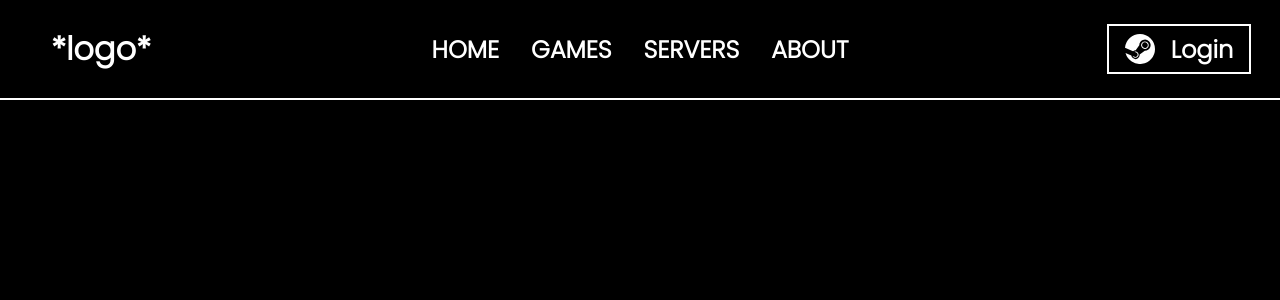
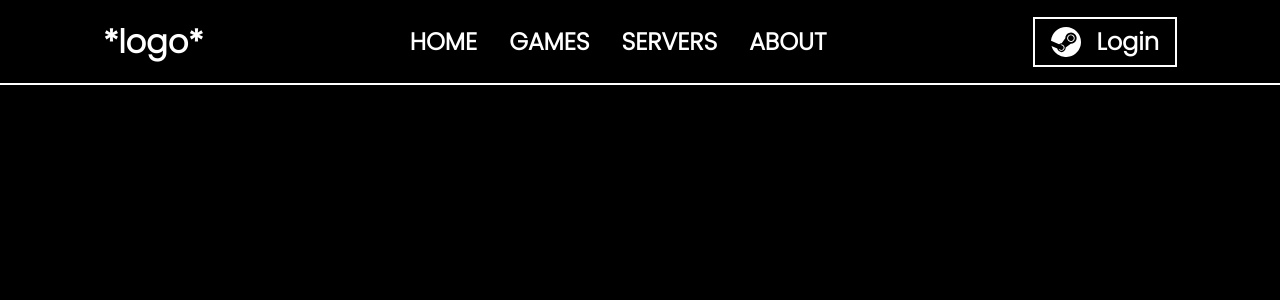
Before and after one commit to RobertsG9751/prakse2023, a React (Create React App) app in the folder frontend/: page / in a window 1280 px wide. Shown: the top 300 px of the page. Built offline with nearby package versions, Linux system fonts and the light colour scheme.

Commit message:
header ievietots failaa, salabots css uz mazakiem ekraniem

```diff
--- a/frontend/src/App.js
+++ b/frontend/src/App.js
@@ -3,6 +3,7 @@ import { useState, useEffect } from "react";
 import * as Function from "./functions";
 import Login from "./Components/Login";
 import Logout from "./Components/Logout";
+import Header from "./Components/Header";
 
 function App() {
   const [isUser, setIsUser] = useState(false);
@@ -26,8 +27,7 @@ function App() {
 
   return (
     <>
-      {isUser === false && <Login></Login>}
-      {isUser === true && <Logout></Logout>}
+      <Header isLogged={isUser}></Header>
     </>
   );
 }
--- /dev/null
+++ b/frontend/src/Components/Header.js
@@ -0,0 +1,24 @@
+import style from "./Header.module.css"
+import Login from "./Login"
+import Logout from "./Logout"
+
+const Header = (props) =>{
+    return(
+        <header className={style.header}>
+            <div className={style.logo}>
+                <h1>*logo*</h1>
+            </div>
+            <nav className={style.main_menu}>
+                <ul className={style.main_menu_list}>
+                <li>Home</li>
+                <li>Games</li>
+                <li>Servers</li>
+                <li>About</li>
+                </ul>
+            </nav>
+            {props.isLogged===true&&(<Logout></Logout>)}
+            {props.isLogged===false&&(<Login></Login>)}
+        </header>
+    )
+}
+export default Header
--- /dev/null
+++ b/frontend/src/Components/Header.module.css
@@ -0,0 +1,63 @@
+.heading {
+    color: white;
+  }
+  .wrapper {
+    flex-direction: column;
+  }
+
+  .header {
+    color: white;
+    width: 100%;
+    display: flex;
+    justify-content: space-around;
+    align-items: center;
+    border-bottom: 2px solid white;
+    height: 85px;
+  }
+  .logo {
+    place-self: center;
+  }
+
+  .main_menu_list {
+    font-size: 1.5rem;
+    text-transform: uppercase;
+    display: flex;
+    flex-direction: row;
+    gap: 2rem;
+  }
+
+  .main_menu_list li {
+    list-style: none;
+    cursor: pointer;
+    position: relative;
+    font-weight: 600;
+  }
+
+  .main_menu_list li::after {
+    position: absolute;
+    content: "";
+    background-color: white;
+    left: 0;
+    bottom: 0;
+    height: 3px;
+    width: 100%;
+    transform: scaleX(0);
+    transition: transform 0.2s ease-in-out;
+    transform-origin: bottom left;
+  }
+
+  .main_menu_list li:hover::after {
+    transform: scaleX(1);
+  }
+
+  @media only screen and (max-width: 800px) {
+    .logo{
+        display: none;
+    }
+    .main_menu_list{
+        width: 100%;
+        display: flex;
+        justify-content: center;
+        align-items: center;
+    }
+  }
--- a/frontend/src/Components/Login.js
+++ b/frontend/src/Components/Login.js
@@ -3,33 +3,12 @@ import React from "react";
 
 const Login = () => {
   return (
-    <header>
-      <div className={style.logo}>
-        <h1>*logo*</h1>
-      </div>
-      <nav className={style.main_menu}>
-        <ul className={style.main_menu_list}>
-          <li>Home</li>
-          <li>Games</li>
-          <li>Servers</li>
-          <li>About</li>
-        </ul>
-      </nav>
-      <a
-        href="http://localhost:3001/api/auth/steam"
-        className={style.login_btn}
-      >
-        <svg
-          className={style.steam_logo}
-          id={style.steam}
-          viewBox="0 0 14 14"
-          xmlns="http://www.w3.org/2000/svg"
-        >
-          <path d="M7 0a7.074 7.074 0 00-4.777 1.863A6.926 6.926 0 000 6.44l3.783 1.553c.32-.226.701-.35 1.094-.357h.11l1.672-2.418v-.025c.005-.516.164-1.02.458-1.446a2.639 2.639 0 011.192-.952 2.671 2.671 0 012.873.583c.367.367.616.833.716 1.34.1.506.046 1.03-.155 1.507-.2.476-.54.883-.974 1.17a2.665 2.665 0 01-1.466.439H9.24l-2.38 1.711v.096c.01.493-.17.97-.5 1.34a1.997 1.997 0 01-2.675.264 1.957 1.957 0 01-.757-1.216L.238 8.91a6.934 6.934 0 002.907 3.954 7.067 7.067 0 004.822 1.072 7.028 7.028 0 004.338-2.343A6.886 6.886 0 0014 7a6.961 6.961 0 00-2.046-4.923A7.116 7.116 0 007 0zM4.426 10.62l-.862-.355c.149.322.409.582.734.731a1.515 1.515 0 001.61-.343 1.477 1.477 0 00.32-1.598 1.465 1.465 0 00-.779-.796 1.488 1.488 0 00-1.12-.024l.889.369a1.1 1.1 0 01.592.592c.111.267.11.566 0 .833a1.081 1.081 0 01-.572.572c-.257.11-.548.117-.812.02zm6.64-5.427a1.73 1.73 0 00-.307-.964 1.76 1.76 0 00-.795-.634 1.78 1.78 0 00-1.914.39 1.726 1.726 0 00-.374 1.898c.134.318.36.59.65.78a1.777 1.777 0 002.229-.227 1.747 1.747 0 00.51-1.243zm-3.082 0c.003-.26.083-.512.23-.726a1.339 1.339 0 012.04-.182 1.307 1.307 0 01.277 1.43 1.315 1.315 0 01-.491.584 1.336 1.336 0 01-1.673-.175 1.31 1.31 0 01-.383-.931z"></path>
-        </svg>
-        <span>Login</span>
-      </a>
-    </header>
+    <a href="http://localhost:3001/api/auth/steam"className={style.login_btn}>
+      <svg className={style.steam_logo} id={style.steam} viewBox="0 0 14 14" xmlns="http://www.w3.org/2000/svg">
+      <path d="M7 0a7.074 7.074 0 00-4.777 1.863A6.926 6.926 0 000 6.44l3.783 1.553c.32-.226.701-.35 1.094-.357h.11l1.672-2.418v-.025c.005-.516.164-1.02.458-1.446a2.639 2.639 0 011.192-.952 2.671 2.671 0 012.873.583c.367.367.616.833.716 1.34.1.506.046 1.03-.155 1.507-.2.476-.54.883-.974 1.17a2.665 2.665 0 01-1.466.439H9.24l-2.38 1.711v.096c.01.493-.17.97-.5 1.34a1.997 1.997 0 01-2.675.264 1.957 1.957 0 01-.757-1.216L.238 8.91a6.934 6.934 0 002.907 3.954 7.067 7.067 0 004.822 1.072 7.028 7.028 0 004.338-2.343A6.886 6.886 0 0014 7a6.961 6.961 0 00-2.046-4.923A7.116 7.116 0 007 0zM4.426 10.62l-.862-.355c.149.322.409.582.734.731a1.515 1.515 0 001.61-.343 1.477 1.477 0 00.32-1.598 1.465 1.465 0 00-.779-.796 1.488 1.488 0 00-1.12-.024l.889.369a1.1 1.1 0 01.592.592c.111.267.11.566 0 .833a1.081 1.081 0 01-.572.572c-.257.11-.548.117-.812.02zm6.64-5.427a1.73 1.73 0 00-.307-.964 1.76 1.76 0 00-.795-.634 1.78 1.78 0 00-1.914.39 1.726 1.726 0 00-.374 1.898c.134.318.36.59.65.78a1.777 1.777 0 002.229-.227 1.747 1.747 0 00.51-1.243zm-3.082 0c.003-.26.083-.512.23-.726a1.339 1.339 0 012.04-.182 1.307 1.307 0 01.277 1.43 1.315 1.315 0 01-.491.584 1.336 1.336 0 01-1.673-.175 1.31 1.31 0 01-.383-.931z"></path>
+      </svg>
+      <span>Login</span>
+    </a>
   );
 };
 export default Login;
--- a/frontend/src/Components/Login.module.css
+++ b/frontend/src/Components/Login.module.css
@@ -8,48 +8,6 @@
 .login_btn:hover .steam_logo {
   fill: black;
 }
-
-.heading {
-  color: white;
-}
-.wrapper {
-  flex-direction: column;
-}
-
-header {
-  color: white;
-  justify-items: center;
-  align-items: center;
-  width: 100%;
-  background-color: black;
-  display: inline-grid;
-  grid-template-columns: 0.5fr 3fr 0.5fr;
-  padding: 1.5rem;
-  border-bottom: solid 2px white;
-}
-.logo {
-  place-self: center;
-}
-
-.login_btn {
-  background-color: none;
-  text-decoration: none;
-  color: white;
-  font-size: 1.5rem;
-  height: 50px;
-  width: 18vmin;
-  display: flex;
-  justify-content: center;
-  align-items: center;
-  gap: 1rem;
-  cursor: pointer;
-  font-weight: 600;
-  border: 2px solid white;
-  z-index: 1;
-  transition-delay: 0.15s;
-  position: relative;
-}
-
 .login_btn:hover {
   color: black;
 }
@@ -70,35 +28,21 @@ header {
 .login_btn:hover::before {
   top: 7.5%;
 }
-
-.main_menu_list {
+.login_btn {
+  background-color: none;
+  text-decoration: none;
+  color: white;
   font-size: 1.5rem;
-  text-transform: uppercase;
+  height: 50px;
+  width: 18vmin;
   display: flex;
-  flex-direction: row;
-  gap: 2rem;
+  justify-content: center;
+  align-items: center;
+  gap: 1rem;
+  cursor: pointer;
+  font-weight: 600;
+  border: 2px solid white;
+  z-index: 1;
+  transition-delay: 0.15s;
+  position: relative;
 }
-
-.main_menu_list li {
-  list-style: none;
-  cursor: pointer;
-  position: relative;
-  font-weight: 600;
-}
-
-.main_menu_list li::after {
-  position: absolute;
-  content: "";
-  background-color: white;
-  left: 0;
-  bottom: 0;
-  height: 3px;
-  width: 100%;
-  transform: scaleX(0);
-  transition: transform 0.2s ease-in-out;
-  transform-origin: bottom left;
-}
-
-.main_menu_list li:hover::after {
-  transform: scaleX(1);
-}
--- a/frontend/src/Components/Logout.js
+++ b/frontend/src/Components/Logout.js
@@ -1,42 +1,11 @@
-// import style from "./Main.module.css";
-// import * as Function from "../functions";
-
-// const Main = () => {
-//   const user_data = JSON.parse(localStorage.getItem("user_data"));
-//   return (
-//     <div className={`center_items ${style.wrapper}`}>
-//       <h2 className={style.text}>Your data:</h2>
-//       <img src={user_data.photos[2].value} alt="#"></img>
-//       <h4 className={style.text}>Username: {user_data.displayName}</h4>
-//       <h4 className={style.text}>steamID: {user_data.id}</h4>
-
-//       <button onClick={Function.logout} className={style.button}>
-//         LOG OUT
-//       </button>
-//     </div>
-//   );
-// };
-// export default Main;
-
 import style from "./Logout.module.css";
 import React from "react";
 import * as Function from "../functions";
 
 const Logout = () => {
   const user_data = JSON.parse(localStorage.getItem("user_data"));
+
   return (
-    <header>
-      <div className={style.logo}>
-        <h1>*logo*</h1>
-      </div>
-      <nav className={style.main_menu}>
-        <ul className={style.main_menu_list}>
-          <li>Home</li>
-          <li>Games</li>
-          <li>Servers</li>
-          <li>About</li>
-        </ul>
-      </nav>
       <div className={style.user_info}>
         <img className={style.avatar} src={user_data.photos[2].value}></img>
         <h5 className={style.username}>{user_data.displayName}</h5>
@@ -58,7 +27,6 @@ const Logout = () => {
           <line x1="21" y1="12" x2="9" y2="12"></line>
         </svg>
       </div>
-    </header>
   );
 };
 export default Logout;
--- a/frontend/src/Components/Logout.module.css
+++ b/frontend/src/Components/Logout.module.css
@@ -1,32 +1,3 @@
-.steam_logo {
-  height: 30px;
-  width: 30px;
-  fill: white;
-  transition-delay: 0.15s;
-}
-
-.login_btn:hover .steam_logo {
-  fill: black;
-}
-
-.heading {
-  color: white;
-}
-.wrapper {
-  flex-direction: column;
-}
-
-header {
-  color: white;
-  justify-items: center;
-  align-items: center;
-  width: 100%;
-  background-color: black;
-  display: inline-grid;
-  grid-template-columns: 0.5fr 3fr 0.5fr;
-  padding: 1.5rem;
-  border-bottom: solid 2px white;
-}
 .logo {
   place-self: center;
 }
@@ -40,11 +11,11 @@ header {
 }
 
 .logout_btn {
-  scale: 1.2;
+  /* scale: 1.2;
   width: 2rem;
   cursor: pointer;
   transition: 0.2s ease-in-out;
-  margin-left: 1rem;
+  margin-left: 1rem; */
 }
 
 .logout_btn:hover {
@@ -62,35 +33,11 @@ header {
   cursor: pointer;
   border-radius: 10px;
 }
-
-.main_menu_list {
-  font-size: 1.5rem;
-  text-transform: uppercase;
-  display: flex;
-  flex-direction: row;
-  gap: 2rem;
+@media only screen and (max-width: 800px) {
+  .avatar, .username{
+    display: none;
+  }
+  .logout_btn{
+    margin-left: 20px;
+  }
 }
-
-.main_menu_list li {
-  list-style: none;
-  cursor: pointer;
-  position: relative;
-  font-weight: 600;
-}
-
-.main_menu_list li::after {
-  position: absolute;
-  content: "";
-  background-color: white;
-  left: 0;
-  bottom: 0;
-  height: 3px;
-  width: 100%;
-  transform: scaleX(0);
-  transition: transform 0.2s ease-in-out;
-  transform-origin: bottom left;
-}
-
-.main_menu_list li:hover::after {
-  transform: scaleX(1);
-}
```
Also changed, not shown: frontend/src/Components/Main.module.css (deleted, +0 -37 lines).
